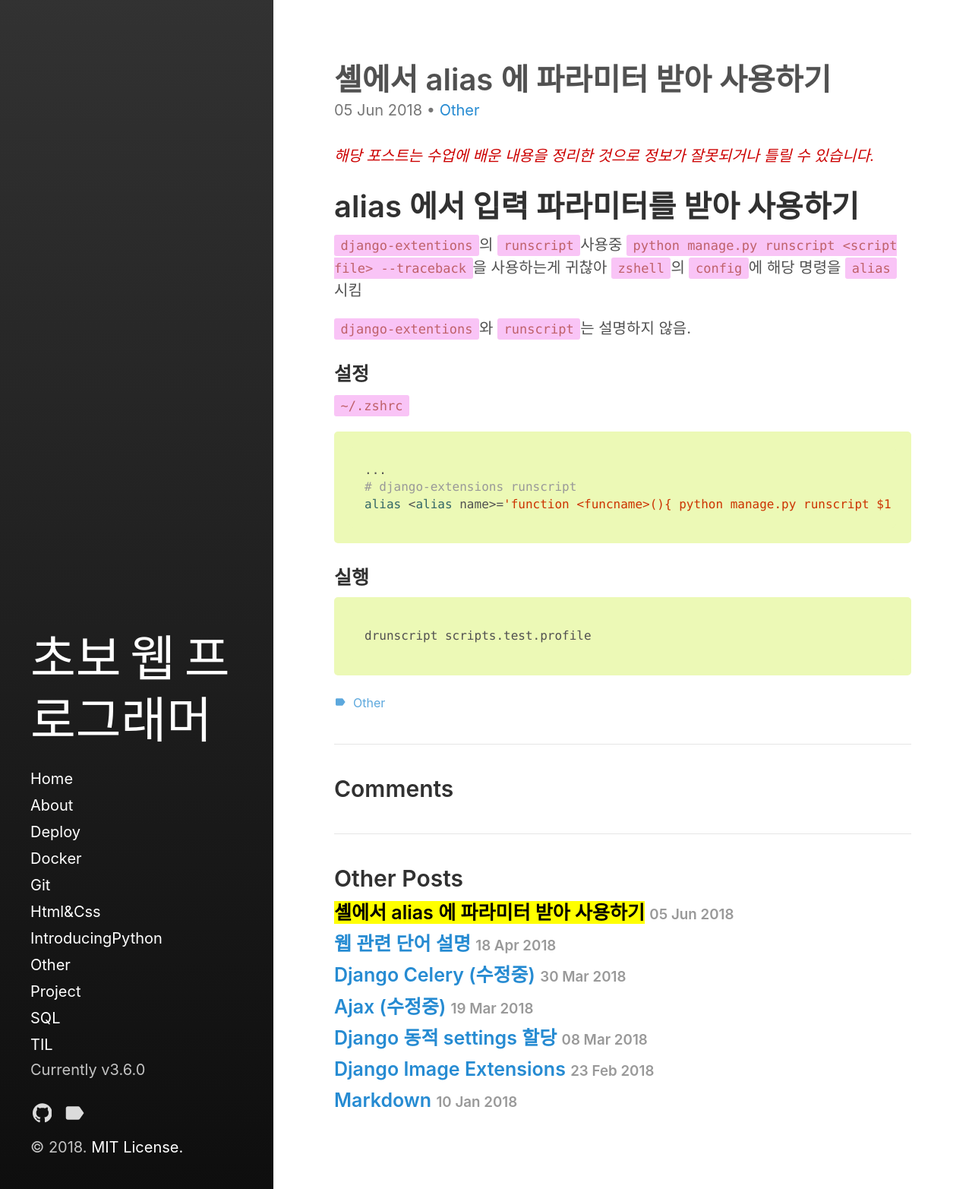
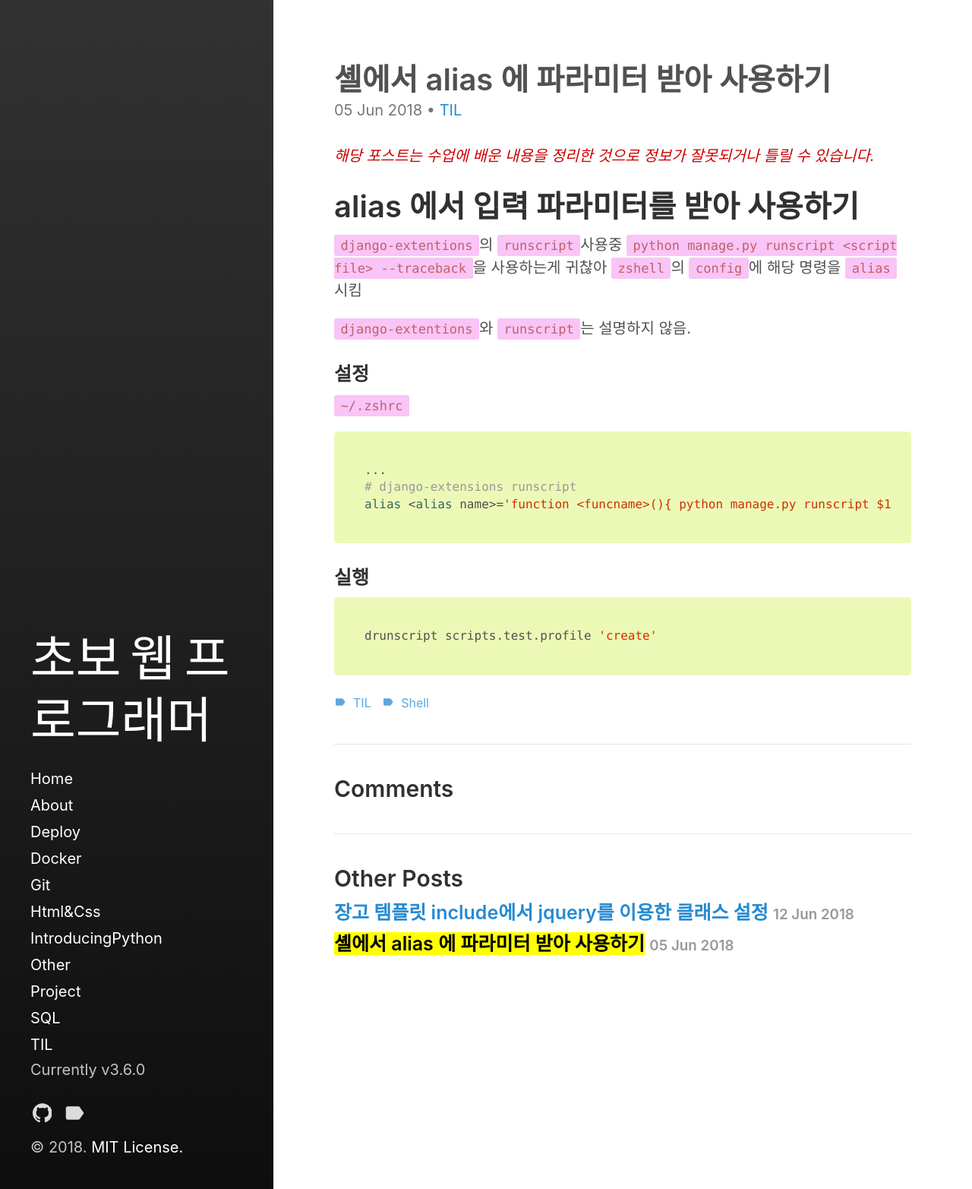
Before and after one commit to himanmenGit/himanmenGit.github.io, a Jekyll site: the page built from _posts/til/2018-06-05-셸에서파라미터받기.md, in a window 1280 px wide. Shown: the whole page at 76% size. Built offline with Jekyll 4.4.1, drawn with Linux system fonts in a browser that asks for light colours; comment, search, counter and statistics services are not loaded.

Commit message:
shell alias 수정 django-template-jquery-addclass posting

````diff
--- a/_posts/other/2018-06-05-셸에서파라미터받기.md
+++ b/_posts/til/2018-06-05-셸에서파라미터받기.md
@@ -2,9 +2,10 @@
 layout: post
 title: "셸에서 alias 에 파라미터 받아 사용하기"
 categories:
-  - Other
+  - TIL
 tags:
-  - Other
+  - TIL
+  - Shell
 ---
 
 
@@ -21,10 +22,10 @@
 ```bash
 ...
 # django-extensions runscript
-alias <alias name>='function <funcname>(){ python manage.py runscript $1 --traceback; };<funcname>
+alias <alias name>='function <funcname>(){ python manage.py runscript $1 --script-args $2 --traceback; };<funcname>
 ```
 
 ### 실행
 ```bash
-drunscript scripts.test.profile
+drunscript scripts.test.profile 'create'
 ```
--- /dev/null
+++ b/_posts/til/2018-06-12-django-template-include-jquery-addclass-removeclass.md
@@ -0,0 +1,43 @@
+---
+layout: post
+title: "장고 템플릿 include에서 jquery를 이용한 클래스 설정"
+categories:
+  - TIL
+tags:
+  - TIL
+  - Jquery
+---
+
+
+장고 템플릿 `base.html`에 `include`를 이용하여 `kind`를 `child.html`로 전달하여 사용
+
+{% raw %}
+```html
+<div class="parent">
+    {% include 'child.html' with kind='report' %}
+ </div>
+```
+
+```html
+<a href="{% url 'faq_page' %}" id="faq" class="faq_class">FAQ</a>
+<a href="{% url 'contact_page' %}" id="contact" class="contact_class">문의</a>
+<a href="{% url 'report_page' %}" id="report" class="report_class">신고</a>
+
+<script type="text/javascript">
+    (function () {
+          $('.base a').each(function () {
+            var id = $(this).attr('id')
+            if(id == '{{ kind }}'){
+                // 해당 페이지를 활성화 시키고
+                // href 속성을 제거함
+                $(this).addClass('active').removeAttr("href");
+            }else{
+                // 해당 페이지를 제외한 페이지들은
+                // 비활성 함
+                $(this).removeClass('active')
+            }
+        })
+    })
+</script>
+```
+{% endraw %}
````
